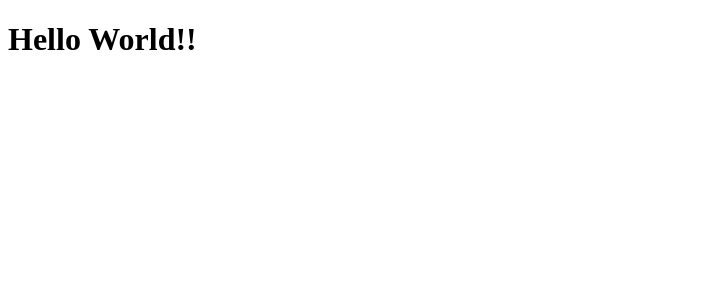
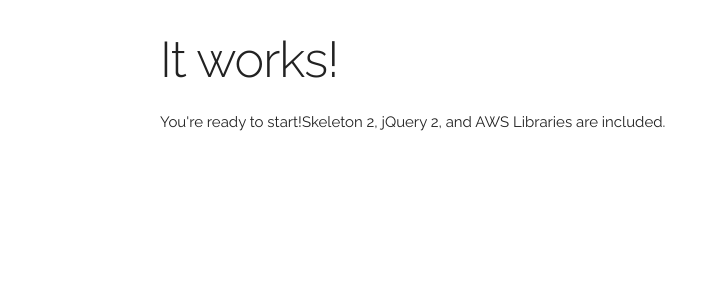
Before and after one commit to otofu-square/serverless-single-page-app, a React app: page / in a window 1280 px wide. Shown: the top 300 px of the page, without its empty margins (0-720 px from the left). Built offline with nearby package versions, Linux system fonts and the light colour scheme.

Commit message:
:tada: Add landing page

```diff
--- /dev/null
+++ b/src/client/App.tsx
@@ -0,0 +1,12 @@
+import * as React from 'react';
+
+const App = () =>
+  <div className="container">
+    <h1>It works!</h1>
+    <div>
+      <span>You're ready to start!</span>
+      <span>Skeleton 2, jQuery 2, and AWS Libraries are included.</span>
+    </div>
+  </div>;
+
+export default App;
--- a/src/client/assets/index.html
+++ b/src/client/assets/index.html
@@ -3,6 +3,12 @@
   <head>
     <meta charset="utf-8">
     <title>Serverless Single Page Application</title>
+    <link href="//fonts.googleapis.com/css?family=Raleway:400,300,600" rel="stylesheet" type="text/css">
+    <link rel="stylesheet" href="https://cdnjs.cloudflare.com/ajax/libs/normalize/3.0.2/normalize.min.css">
+    <link rel="stylesheet" href="https://cdnjs.cloudflare.com/ajax/libs/skeleton/2.0.4/skeleton.min.css">
+    <style type="text/css" media="all">
+      body { margin-top: 30px; }
+    </style>
   </head>
   <body>
     <div id="root"></div>
--- a/src/client/index.tsx
+++ b/src/client/index.tsx
@@ -1,4 +1,6 @@
 import * as React from 'react';
 import * as ReactDOM from 'react-dom';
 
-ReactDOM.render(<h1>Hello World!!</h1>, document.getElementById('root'));
+import App from './App';
+
+ReactDOM.render(<App />, document.getElementById('root'));
```
